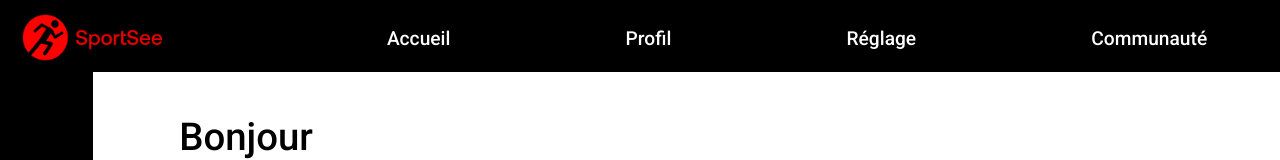
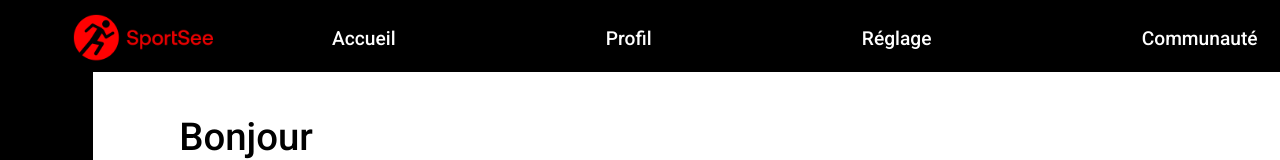
Before and after one commit to Thomagotchi/SportSee-front, a React (Vite) app: page / in a window 1280 px wide. Shown: the top 160 px of the page. Built offline with nearby package versions, Linux system fonts and the light colour scheme; no server answers; a web font is replaced by a local one.

Commit message:
Update - Component - Aside - Changed padding

```diff
--- a/src/components/navigation/navbar/styles.module.scss
+++ b/src/components/navigation/navbar/styles.module.scss
@@ -1,6 +1,5 @@
 .navbar {
   background-color: black;
-  width: 100vw;
   position: fixed;
   z-index: 20;
   top: 0;
@@ -10,13 +9,15 @@
   align-items: center;
   gap: 9.3125rem;
   justify-content: space-between;
-  padding: 1.125rem 5.6875rem 0.75rem 1.75rem;
+  padding: 1.125rem 0 0.75rem 0;
   box-sizing: border-box;
 }
 
 .navbar_home {
   display: inline-flex;
   align-items: center;
+  padding-left: 5.6875rem;
+  flex-shrink: 0;
 }
 
 .navbar_home img {
@@ -28,7 +29,9 @@
 .links {
   display: flex;
   align-items: center;
-  gap: 13.6875rem;
+  justify-content: space-between;
+  flex-grow: 1;
+  padding-right: 1.75rem;
 }
 
 .navbar_link {
```
